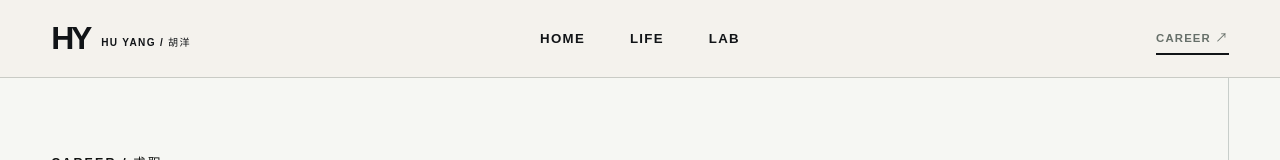
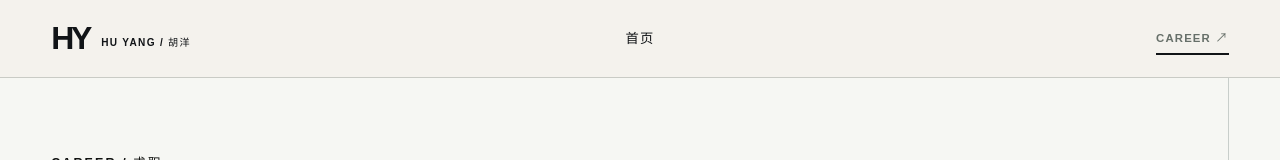
Before and after one commit to 2Y-hy/2Y-hy.github.io, a plain HTML site: page career.html in a window 1280 px wide. Shown: the top 160 px of the page. Drawn offline with Linux system fonts and the light colour scheme.

Commit message:
Simplify top navigation around homepage

```diff
--- a/career.html
+++ b/career.html
@@ -1,4 +1,4 @@
-<!doctype html><html lang="zh-CN"><head><meta charset="utf-8"><meta name="viewport" content="width=device-width, initial-scale=1"><title>求职｜胡洋 HU YANG</title><meta name="description" content="胡洋的求职主页：运营助理、AIGC 视频制作、视频剪辑与总经理助理能力，工作经历、简历下载和联系方式。"><meta name="theme-color" content="#ffffff"><meta property="og:title" content="求职｜胡洋 HU YANG"><meta property="og:description" content="胡洋的求职主页：运营助理、AIGC 视频制作、视频剪辑与总经理助理能力，工作经历、简历下载和联系方式。"><meta property="og:type" content="website"><link rel="icon" href="assets/favicon.svg" type="image/svg+xml"><link rel="stylesheet" href="style.css?v=color-portrait"><link rel="stylesheet" href="editorial.css?v=operations"><link rel="stylesheet" href="universe.css?v=3"><script src="assets/gsap.min.js" defer></script><script src="assets/ScrollTrigger.min.js" defer></script><script src="site.js?v=visual-2" defer></script><script src="motion.js?v=3" defer></script></head><body class="page-career"><div class="opening-curtain" aria-hidden="true"></div><a class="skip" href="#main">跳到正文</a><header class="site-header"><a class="brand" href="index.html" aria-label="胡洋，回到首页">HY<span>HU YANG / 胡洋</span></a><nav class="site-nav" aria-label="主导航"><a href="index.html" >HOME</a><a href="life.html" >LIFE</a><a href="lab.html" >LAB</a></nav><a class="career-access" href="career.html" aria-current="page">CAREER <span>↗</span></a></header><main id="main">
+<!doctype html><html lang="zh-CN"><head><meta charset="utf-8"><meta name="viewport" content="width=device-width, initial-scale=1"><title>求职｜胡洋 HU YANG</title><meta name="description" content="胡洋的求职主页：运营助理、AIGC 视频制作、视频剪辑与总经理助理能力，工作经历、简历下载和联系方式。"><meta name="theme-color" content="#ffffff"><meta property="og:title" content="求职｜胡洋 HU YANG"><meta property="og:description" content="胡洋的求职主页：运营助理、AIGC 视频制作、视频剪辑与总经理助理能力，工作经历、简历下载和联系方式。"><meta property="og:type" content="website"><link rel="icon" href="assets/favicon.svg" type="image/svg+xml"><link rel="stylesheet" href="style.css?v=color-portrait"><link rel="stylesheet" href="editorial.css?v=operations"><link rel="stylesheet" href="universe.css?v=3"><script src="assets/gsap.min.js" defer></script><script src="assets/ScrollTrigger.min.js" defer></script><script src="site.js?v=visual-2" defer></script><script src="motion.js?v=3" defer></script></head><body class="page-career"><div class="opening-curtain" aria-hidden="true"></div><a class="skip" href="#main">跳到正文</a><header class="site-header"><a class="brand" href="index.html" aria-label="胡洋，回到首页">HY<span>HU YANG / 胡洋</span></a><nav class="site-nav" aria-label="主导航"><a href="index.html">首页</a></nav><a class="career-access" href="career.html" aria-current="page">CAREER <span>↗</span></a></header><main id="main">
 <section class="wrap page-hero"><span class="eyebrow">CAREER / 求职</span><h1>CREATE.<br>COORDINATE<span class="mint">.</span></h1><div class="page-hero-bottom"><h2>让画面表达想法，<br>让协作推进事情。</h2><div><p>我正在上海寻找 运营助理、AIGC 视频制作、<br>视频剪辑与总经理助理岗位机会。</p><div class="career-hero-links"><a class="outline-link" href="operations.html">运营助理岗位材料</a><a class="outline-link" href="#contact">联系与简历</a></div></div></div></section>
 <section class="skills-section" id="skills"><div class="wrap section"><div class="section-heading"><div><span class="section-label">WHAT I BRING</span><h2>创作与协作，两种能力。</h2></div><p>选择你更关心的方向。</p></div><div class="tabs" role="tablist" aria-label="能力方向"><button id="creative-tab" class="tab" role="tab" aria-selected="true" aria-controls="creative-panel" tabindex="0">视频与 AIGC</button><button id="business-tab" class="tab" role="tab" aria-selected="false" aria-controls="business-panel" tabindex="-1">总经理助理</button></div>
 <div class="skill-panel" id="creative-panel" role="tabpanel" aria-labelledby="creative-tab" tabindex="0"><div class="panel-intro"><span class="pill">内容制作 / 创作探索</span><h3>让素材形成表达。</h3><p>有抖音直播带货切片与海外 TikTok 短视频制作经验，正在探索 AI 工具在视频创作中的应用。</p><a class="text-link" href="assets/huyang-aigc-resume.pdf" download="胡洋_AIGC视频制作_简历.pdf">下载 AIGC 视频简历 <span class="file-type">PDF</span></a></div><div class="skill-details"><article><h4>直播切片与短视频</h4><p>审看直播素材、筛选片段、完成剪辑。围绕商品卖点调整内容顺序与节奏。</p></article><article><h4>素材混剪与内容反馈</h4><p>完成视频剪辑、素材混剪和基础视觉优化；跟踪播放量、互动率，配合团队调整内容。</p></article><article><h4>我的工具箱</h4><div class="tags"><span>剪映</span><span>Premiere Pro</span><span>Photoshop</span><span>ChatGPT</span><span>Muse</span><span>Codex</span><span>即梦</span><span>可灵</span></div><p class="note">AIGC 方向持续学习中，作品展示将随个人创作进展更新。</p></article></div></div>
```
